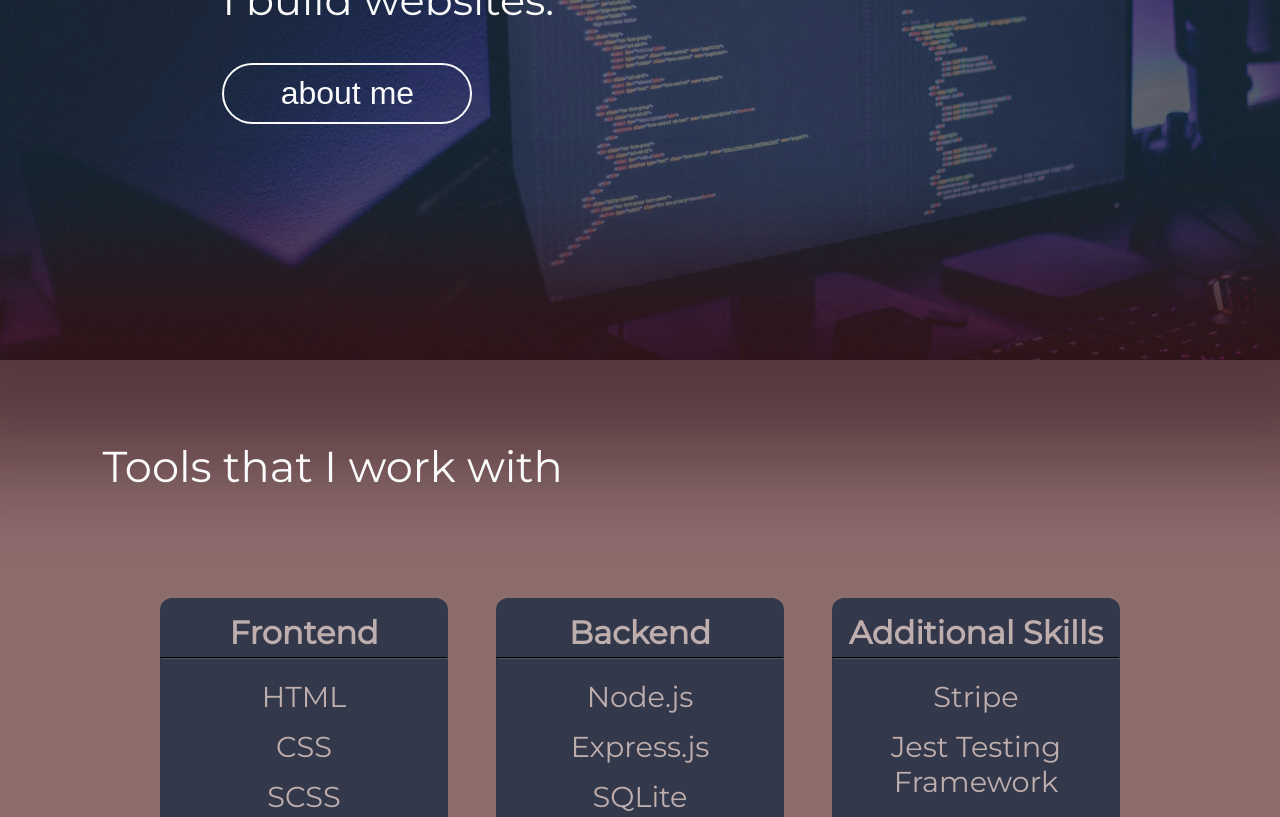
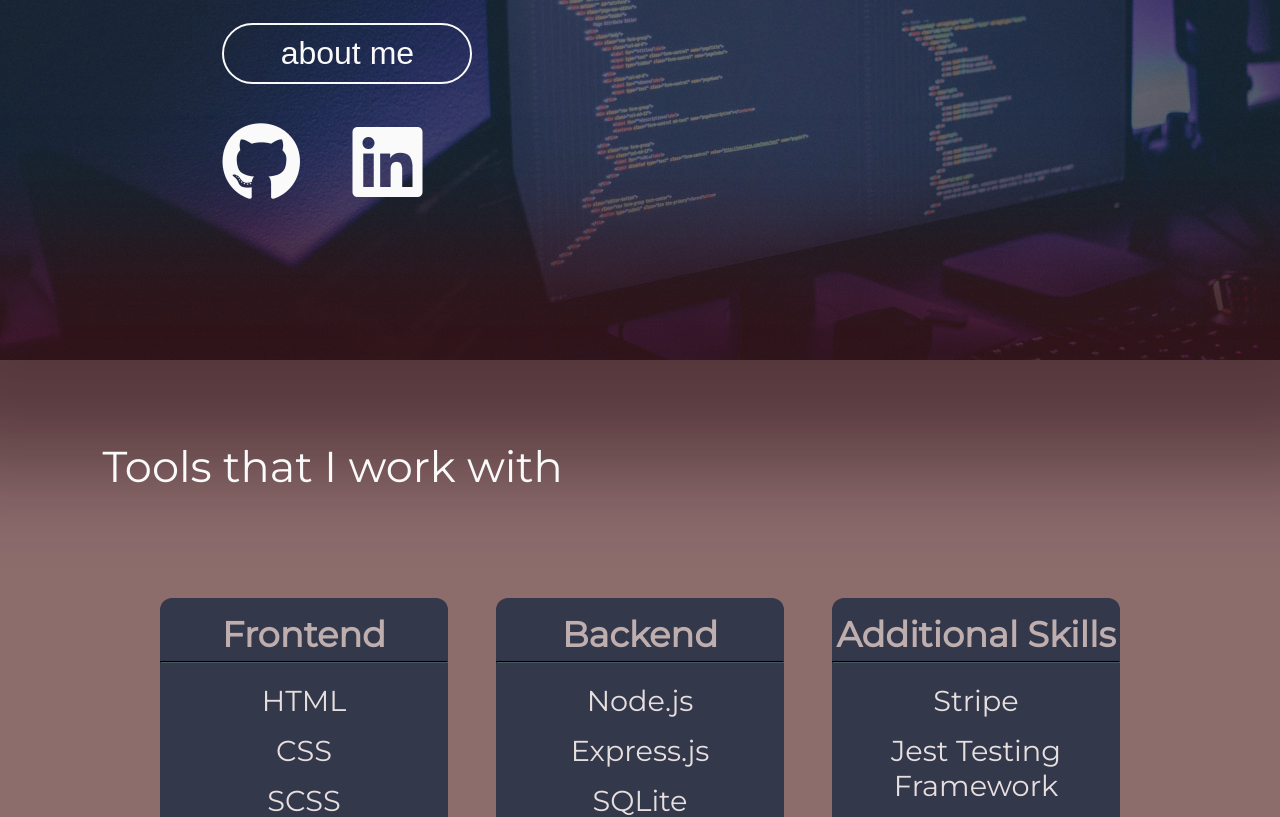
Before and after one commit to WilliamBerlin76/my-website, a React (Create React App) app: page / in a window 1280 px wide. Shown: the part 440-1257 px from the top of the page. Built offline with nearby package versions, Linux system fonts and the light colour scheme.

Commit message:
added github and linkedin

```diff
--- a/public/index.html
+++ b/public/index.html
@@ -9,6 +9,7 @@
       name="description"
       content="Web site created using create-react-app"
     />
+    <script src="https://kit.fontawesome.com/e509d6050b.js" crossorigin="anonymous"></script>
     <link rel="apple-touch-icon" href="%PUBLIC_URL%/logo192.png" />
     <!--
       manifest.json provides metadata used when your web app is installed on a
--- a/src/App.scss
+++ b/src/App.scss
@@ -9,3 +9,12 @@
   width: 100vw;
   z-index: -1;
 }
+
+.fab{
+  font-size: 5rem;
+  color: #fafafa;
+  transition: .25s;
+  &:hover{
+    color: #fafafaab
+  }
+}
--- a/src/components/skillCards/skillCards.module.scss
+++ b/src/components/skillCards/skillCards.module.scss
@@ -11,7 +11,7 @@
         text-align: center;
         .cardTitle{
             color: #beaeae;
-            font-size: 2rem;
+            font-size: 2.2rem;
             font-weight: bold;
         }
     }
@@ -27,7 +27,7 @@
         .skillText{
             font-size: 1.8rem;
             margin-top: 15px;
-            color: #beaeae;
+            color: #e7dfdf;
         }
     }
 }
--- a/src/pages/home/home.js
+++ b/src/pages/home/home.js
@@ -13,6 +13,15 @@ const Home = () => {
                     I build websites.
                 </span>
                 <button className={home.aboutButton}>about me</button>
+                <div className={home.iconContainer}>
+                    <a href="https://github.com/WilliamBerlin76" target="_blank" rel="noreferrer">
+                            <i className="fab fa-github"/>
+                    </a>
+                    <a href="https://www.linkedin.com/in/william-berlin-75695b193/" target="_blank" rel="noreferrer">
+                        <i className="fab fa-linkedin"/>
+                    </a>
+                </div>
+
             </div>
 
         </section>
--- a/src/pages/home/home.module.scss
+++ b/src/pages/home/home.module.scss
@@ -45,5 +45,11 @@
                 transition: .2s;
             }
         }
+        .iconContainer{
+            display: flex;
+            margin-left: 120px;
+            width: 200px;
+            justify-content: space-between;
+        }
     }
 }
--- a/src/pages/skills/skills.module.scss
+++ b/src/pages/skills/skills.module.scss
@@ -7,7 +7,7 @@
         position: absolute;
         opacity: .6;
         z-index: 0;
-        box-shadow: 0 0 100px 100px #410b0b
+        box-shadow: 0 0 100px 125px #410b0b
     }
     .headerText{
         margin-left: 8%;
```
Also changed, not shown: src/data/skillData.js (+1 -29 lines).
